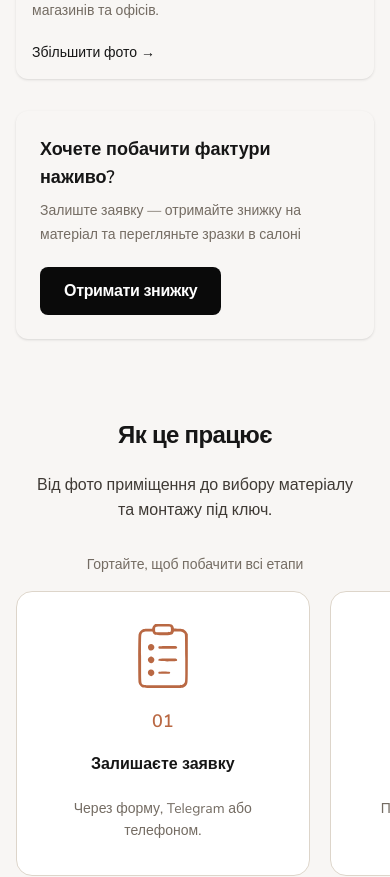
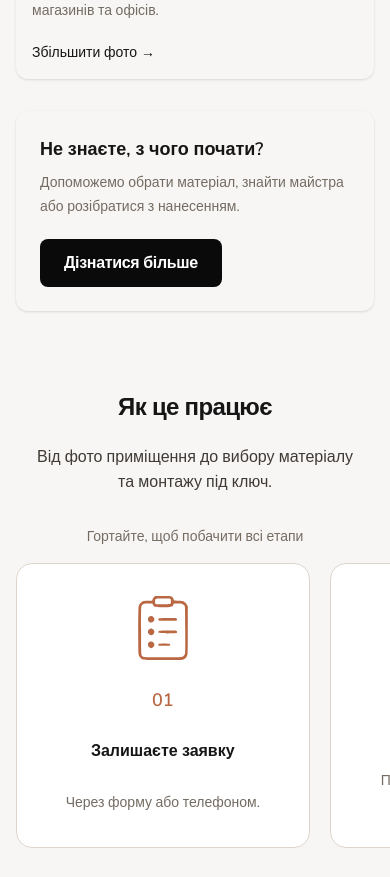
Before and after one commit to Sashko-kapillar/leadgen-microcement-lviv, a React (Vite) app: page / in a window 390 px wide. Shown: the part 3800-4677 px from the top of the page. Built offline with nearby package versions, Linux system fonts and the light colour scheme.

Commit message:
chore: refine responsive UI and section copy

```diff
--- a/src/components/Applications/data/applications.data.ts
+++ b/src/components/Applications/data/applications.data.ts
@@ -64,9 +64,9 @@ export const applicationsSectionData: ApplicationsSectionData = {
   ],
 
   cta: {
-    title: 'Хочете побачити фактури наживо?',
-    text: 'Залиште заявку — отримайте знижку на матеріал та перегляньте зразки в салоні',
-    buttonLabel: 'Отримати знижку',
+    title: 'Не знаєте, з чого почати?',
+    text: 'Допоможемо обрати матеріал, знайти майстра або розібратися з нанесенням.',
+    buttonLabel: 'Дізнатися більше',
     href: '#more-info',
   },
 }
--- a/src/components/Footer/Footer.tsx
+++ b/src/components/Footer/Footer.tsx
@@ -33,7 +33,7 @@ const Footer = ({ onPolicyClick }: FooterProps) => {
 
             <a
               href={footerCta.href}
-              className="text-button bg-accent-soft text-cta hover:bg-accent-muted focus-visible:outline-accent-soft mt-7 inline-flex min-h-12 items-center justify-center rounded-full px-6 transition-colors duration-300 focus-visible:outline-2 focus-visible:outline-offset-4"
+              className="text-button bg-accent-soft text-cta hover:bg-accent-muted focus-visible:outline-accent-soft mt-7 inline-flex min-h-12 items-center justify-center rounded-md px-6 transition-colors duration-300 focus-visible:outline-2 focus-visible:outline-offset-4"
             >
               {footerCta.label}
             </a>
--- a/src/components/Footer/data/footer.data.ts
+++ b/src/components/Footer/data/footer.data.ts
@@ -40,6 +40,6 @@ export const footerContacts = {
 }
 
 export const footerCta = {
-  label: 'Отримати знижку',
+  label: 'Залишити заявку',
   href: '#more-info',
 }
--- a/src/components/HowItWorks/data/how-it-works.data.ts
+++ b/src/components/HowItWorks/data/how-it-works.data.ts
@@ -13,7 +13,7 @@ export const howItWorksData = {
       id: 1,
       icon: '#request',
       title: 'Залишаєте заявку',
-      text: 'Через форму, Telegram або телефоном.',
+      text: 'Через форму або телефоном.',
     },
     {
       id: 2,
```
